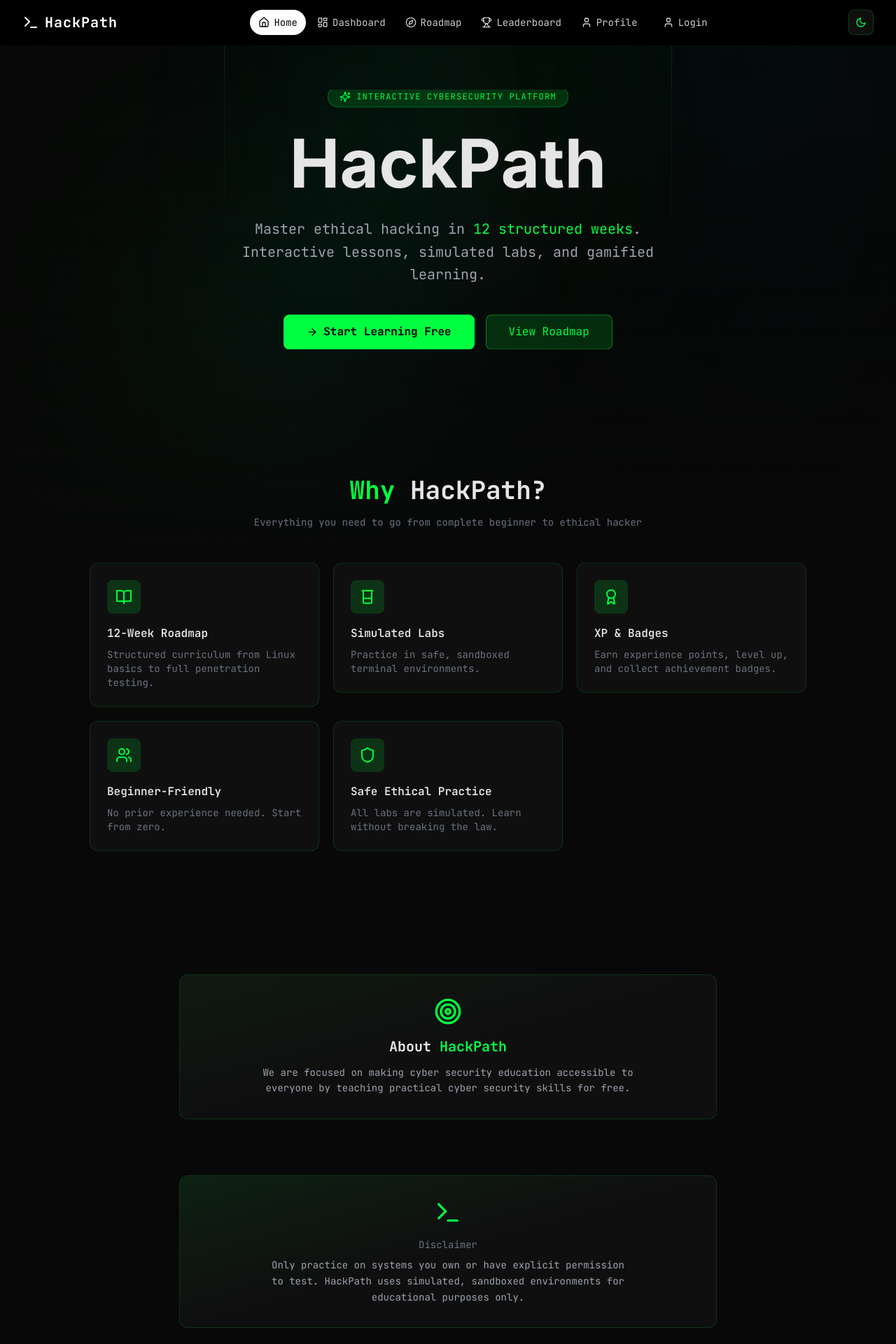
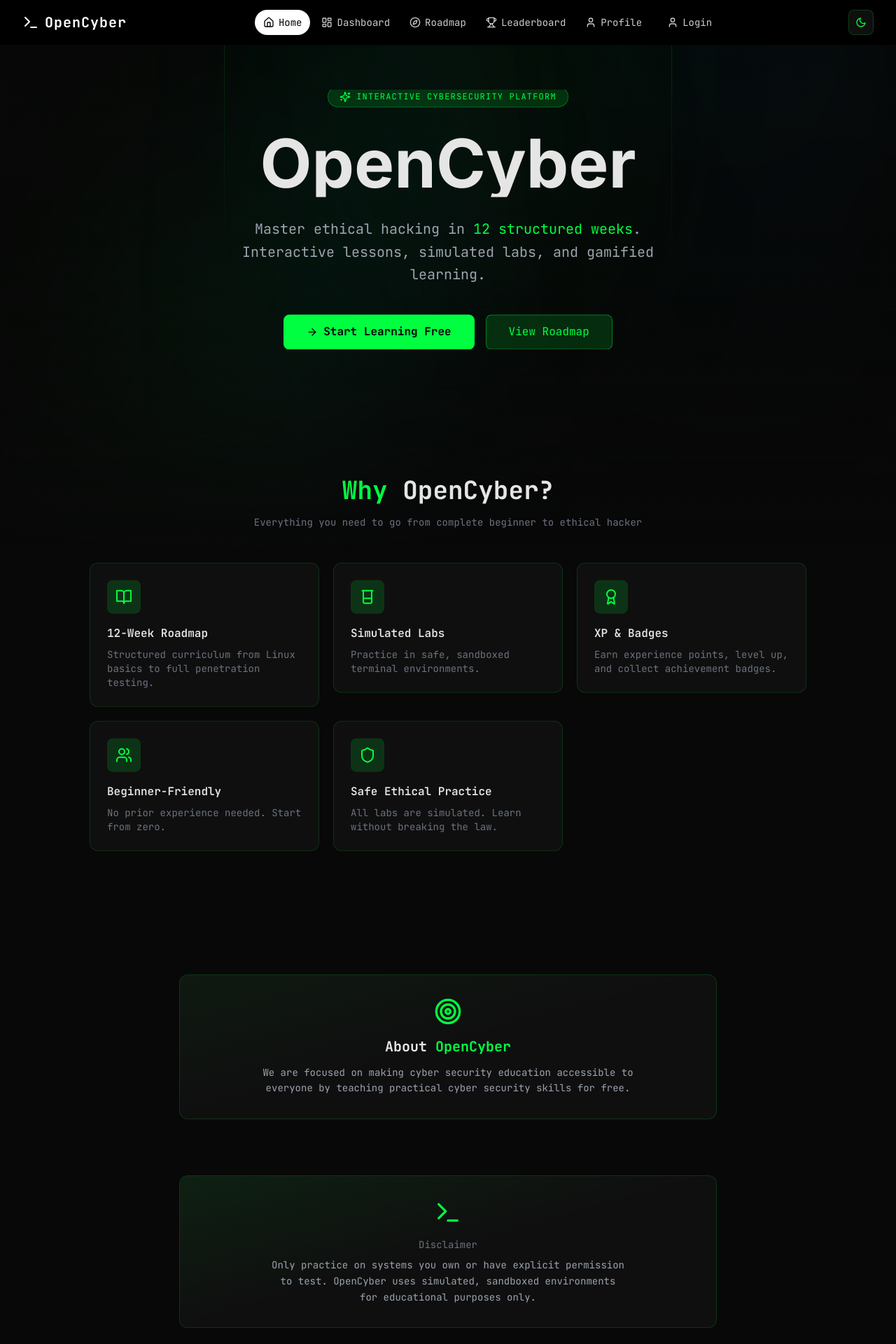
Before and after one commit to 321zaid/Hackpath, a Next.js app: page / in a window 1280 px wide. Shown: the top 1920 px of the page at 70% size. Built offline with nearby package versions, Linux system fonts and the light colour scheme.

Commit message:
Rebrand: HackPath -> OpenCyber

```diff
--- a/package.json
+++ b/package.json
@@ -1,5 +1,5 @@
 {
-  "name": "hackpath",
+  "name": "opencyber",
   "version": "0.1.0",
   "private": true,
   "scripts": {
--- a/src/app/(auth)/login/page.tsx
+++ b/src/app/(auth)/login/page.tsx
@@ -50,7 +50,7 @@ export default function LoginPage() {
         <div className="text-center mb-8">
           <Link href="/" className="inline-flex items-center gap-2 mb-6">
             <Terminal className="w-6 h-6 text-accent" />
-            <span className="text-xl font-bold text-foreground font-mono">HackPath</span>
+            <span className="text-xl font-bold text-foreground font-mono">OpenCyber</span>
           </Link>
           <h1 className="text-2xl font-bold font-mono text-foreground">Welcome back</h1>
           <p className="text-sm text-[var(--color-gray-500)] font-mono mt-1">Sign in to continue your journey</p>
--- a/src/app/(auth)/signup/page.tsx
+++ b/src/app/(auth)/signup/page.tsx
@@ -68,7 +68,7 @@ export default function SignupPage() {
         <div className="text-center mb-8">
           <Link href="/" className="inline-flex items-center gap-2 mb-6">
             <Terminal className="w-6 h-6 text-accent" />
-            <span className="text-xl font-bold text-foreground font-mono">HackPath</span>
+            <span className="text-xl font-bold text-foreground font-mono">OpenCyber</span>
           </Link>
           <h1 className="text-2xl font-bold font-mono text-foreground">Create account</h1>
           <p className="text-sm text-[var(--color-gray-500)] font-mono mt-1">Start your hacking journey</p>
--- a/src/app/layout.tsx
+++ b/src/app/layout.tsx
@@ -15,7 +15,7 @@ const jetbrainsMono = JetBrains_Mono({
 });
 
 export const metadata: Metadata = {
-  title: "HackPath - Master Ethical Hacking in 12 Weeks",
+  title: "OpenCyber - Master Ethical Hacking in 12 Weeks",
   description:
     "Free interactive cybersecurity learning platform. Learn ethical hacking with structured lessons, simulated labs, quizzes, and gamified progress tracking.",
   icons: {
@@ -40,7 +40,7 @@ export default function RootLayout({
             __html: `
               (function() {
                 try {
-                  var theme = localStorage.getItem('hackpath-theme');
+                  var theme = localStorage.getItem('opencyber-theme');
                   if (theme === 'light') {
                     document.documentElement.classList.remove('dark');
                     document.documentElement.classList.add('light');
--- a/src/app/page.tsx
+++ b/src/app/page.tsx
@@ -93,7 +93,7 @@ export default function HomePage() {
 
                 <div className="mb-6">
                   <BlindsTextReveal
-                    text="HackPath"
+                    text="OpenCyber"
                     className="text-5xl sm:text-7xl md:text-8xl font-bold"
                     stagger={0.06}
                     delay={0.4}
@@ -158,7 +158,7 @@ export default function HomePage() {
                 <motion.div variants={sectionVariants}>
                   <h2 className="text-3xl md:text-4xl font-bold text-center mb-4 font-mono">
                     <span className="text-accent">Why</span>{" "}
-                    <span className="text-foreground">HackPath?</span>
+                    <span className="text-foreground">OpenCyber?</span>
                   </h2>
                   <p className="text-center text-[var(--color-gray-500)] font-mono text-sm mb-12 max-w-xl mx-auto">
                     Everything you need to go from complete beginner to ethical hacker
@@ -200,7 +200,7 @@ export default function HomePage() {
                 <div className="relative z-10">
                   <Target className="w-10 h-10 text-accent mx-auto mb-4" />
                   <h2 className="text-xl font-bold text-center font-mono text-foreground mb-3">
-                    About <span className="text-accent">HackPath</span>
+                    About <span className="text-accent">OpenCyber</span>
                   </h2>
                   <p className="text-sm text-[var(--color-gray-400)] font-mono leading-relaxed max-w-xl mx-auto text-center">
                     We are focused on making cyber security education accessible to everyone
@@ -224,7 +224,7 @@ export default function HomePage() {
                   </p>
                   <p className="text-sm text-[var(--color-gray-400)] font-mono leading-relaxed max-w-lg mx-auto">
                     Only practice on systems you own or have explicit permission to test.
-                    HackPath uses simulated, sandboxed environments for educational purposes only.
+                    OpenCyber uses simulated, sandboxed environments for educational purposes only.
                   </p>
                 </div>
               </div>
--- a/src/components/Navbar.tsx
+++ b/src/components/Navbar.tsx
@@ -58,7 +58,7 @@ export default function Navbar() {
               <Terminal className="w-6 h-6 text-[var(--color-inverse)]" />
             </motion.div>
             <span className="text-xl font-bold text-[var(--color-inverse)] font-mono tracking-wider">
-              HackPath
+              OpenCyber
             </span>
           </Link>
 
--- a/src/components/TerminalLab.tsx
+++ b/src/components/TerminalLab.tsx
@@ -28,7 +28,7 @@ export default function TerminalLab({
   const [output, setOutput] = useState<string[]>([
     "",
     "╔══════════════════════════════════════════╗",
-    "║  HackPath Terminal v1.0                  ║",
+    "║  OpenCyber Terminal v1.0                  ║",
     "║  Type 'help' for available commands       ║",
     "╚══════════════════════════════════════════╝",
     "",
@@ -56,7 +56,7 @@ export default function TerminalLab({
     const trimmed = cmd.trim().toLowerCase();
 
     if (trimmed === "help") {
-      addOutput(`hackpath@kali:~$ ${cmd}`);
+      addOutput(`opencyber@kali:~$ ${cmd}`);
       addOutput(`  Available commands:`);
       addOutput(`  ${fakeCommands.join(", ")}`);
       addOutput("  flag       - Submit your captured flag");
@@ -64,16 +64,16 @@ export default function TerminalLab({
       addOutput("  clear      - Clear terminal");
     } else if (trimmed === "hint") {
       setShowHint(true);
-      addOutput(`hackpath@kali:~$ ${cmd}`);
+      addOutput(`opencyber@kali:~$ ${cmd}`);
       addOutput(`[+] Hint: ${hint}`);
     } else if (trimmed === "flag") {
       setShowFlagInput(true);
-      addOutput(`hackpath@kali:~$ ${cmd}`);
+      addOutput(`opencyber@kali:~$ ${cmd}`);
       addOutput(`[*] Enter your flag below:`);
     } else if (trimmed === "clear") {
       setOutput([""]);
     } else if (fakeOutputs[cmd]) {
-      addOutput(`hackpath@kali:~$ ${cmd}`);
+      addOutput(`opencyber@kali:~$ ${cmd}`);
       const result = fakeOutputs[cmd];
       const lines = result.split("\n");
       for (let i = 0; i < lines.length; i++) {
@@ -81,10 +81,10 @@ export default function TerminalLab({
         await new Promise((r) => setTimeout(r, 100));
       }
     } else if (fakeCommands.some((fc) => trimmed.startsWith(fc))) {
-      addOutput(`hackpath@kali:~$ ${cmd}`);
+      addOutput(`opencyber@kali:~$ ${cmd}`);
       addOutput("[+] Command executed successfully.");
     } else {
-      addOutput(`hackpath@kali:~$ ${cmd}`);
+      addOutput(`opencyber@kali:~$ ${cmd}`);
       addOutput(`bash: ${trimmed}: command not found`);
     }
     setInput("");
@@ -167,7 +167,7 @@ export default function TerminalLab({
       >
         <div className="sticky top-0 z-10 flex items-center gap-2 px-4 py-2 border-b border-border bg-[#0a0a0a]/90 backdrop-blur-sm">
           <Terminal className="w-4 h-4 text-accent" />
-          <span className="text-accent/80 text-xs">hackpath@kali:~$</span>
+          <span className="text-accent/80 text-xs">opencyber@kali:~$</span>
           <div className="flex-1" />
           <span className="w-2 h-2 rounded-full bg-accent/40 animate-pulse" />
         </div>
--- a/src/components/ThemeToggle.tsx
+++ b/src/components/ThemeToggle.tsx
@@ -6,7 +6,7 @@ import { motion, AnimatePresence } from "framer-motion";
 export default function ThemeToggle() {
   const [dark, setDark] = useState(() => {
     if (typeof window !== "undefined") {
-      return localStorage.getItem("hackpath-theme") !== "light";
+      return localStorage.getItem("opencyber-theme") !== "light";
     }
     return true;
   });
@@ -15,7 +15,7 @@ export default function ThemeToggle() {
   useEffect(() => {
     // eslint-disable-next-line react-hooks/set-state-in-effect
     setMounted(true);
-    const stored = localStorage.getItem("hackpath-theme");
+    const stored = localStorage.getItem("opencyber-theme");
     if (stored === "light") {
       document.documentElement.classList.remove("dark");
       document.documentElement.classList.add("light");
@@ -30,11 +30,11 @@ export default function ThemeToggle() {
     if (next) {
       document.documentElement.classList.remove("light");
       document.documentElement.classList.add("dark");
-      localStorage.setItem("hackpath-theme", "dark");
+      localStorage.setItem("opencyber-theme", "dark");
     } else {
       document.documentElement.classList.remove("dark");
       document.documentElement.classList.add("light");
-      localStorage.setItem("hackpath-theme", "light");
+      localStorage.setItem("opencyber-theme", "light");
     }
   };
 
--- a/src/data/badges.ts
+++ b/src/data/badges.ts
@@ -32,7 +32,7 @@ export const badges: Badge[] = [
   {
     id: "week_graduate",
     name: "12-Week Graduate",
-    description: "Completed all 12 weeks of HackPath",
+    description: "Completed all 12 weeks of OpenCyber",
     icon: "GraduationCap",
     requirement: "Complete all weeks",
   },
--- a/src/lib/utils.ts
+++ b/src/lib/utils.ts
@@ -8,7 +8,7 @@ export function cn(...inputs: ClassValue[]) {
 }
 
 export function getProgressKey(): string {
-  return "hackpath_progress";
+  return "opencyber_progress";
 }
 
 export function getDefaultProgress() {
```
Also changed, not shown: 2 other files (tests, documents, lock files or other folders).
